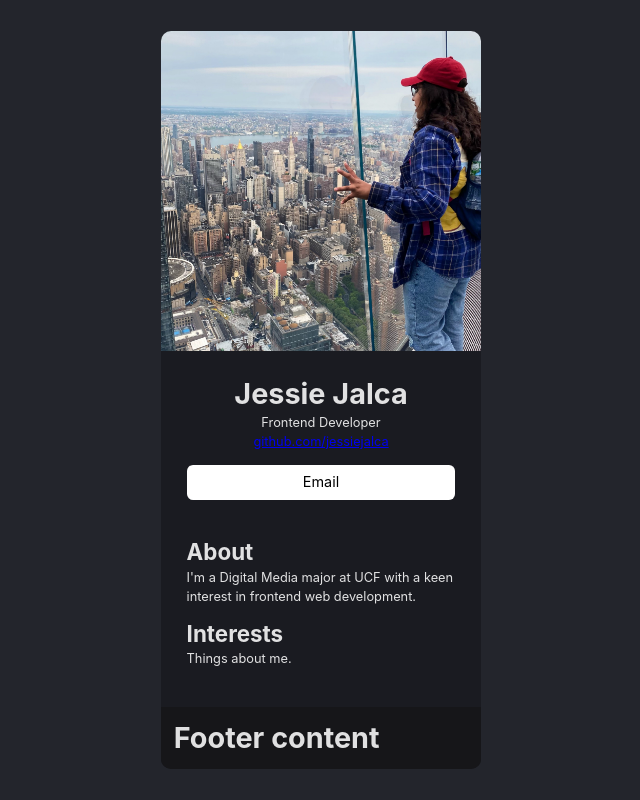
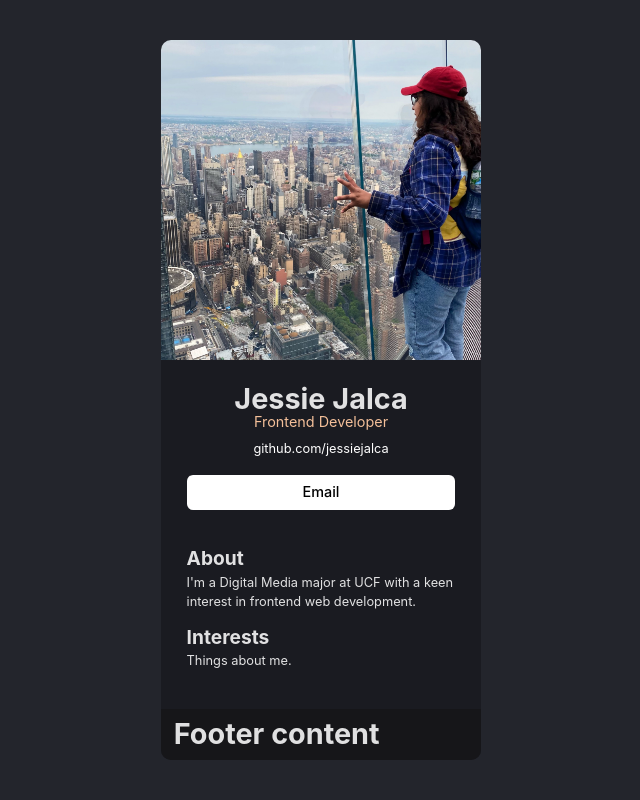
Before and after one commit to jessiejalca/scrimba-react, a React (Vite) app in the folder digital-business-card/: page / in a window 1280 px wide. Shown: the whole page, without its empty margins (319-959 px from the left). Built offline with nearby package versions, Linux system fonts and the light colour scheme.

Commit message:
Fix spacing and sizing, style title and website

```diff
--- a/digital-business-card/src/App.css
+++ b/digital-business-card/src/App.css
@@ -16,15 +16,27 @@ body {
 /* Typography */
 h1 {
   font-size: 1.8rem;
+  line-height: 0.9em;
 }
 
 h2 {
-  font-size: 1.4rem;
+  font-size: 1.2rem;
 }
 
 p {
   font-size: 0.8rem;
   line-height: 150%;
+}
+
+.title {
+  font-size: 0.9rem;
+  color: var(--highlight-color);
+}
+
+.website {
+  color: white;
+  text-decoration: none;
+  line-height: 250%;
 }
 
 /* Layout */
@@ -50,11 +62,12 @@ main > section {
 .email {
   width: 100%;
   font-size: 0.9rem;
+  font-weight: 500;
   color: black;
   background-color: white;
   border: none;
   border-radius: 6px;
-  margin-block: 0.8em;
+  margin-block: 0.6rem;
   padding: 0.4em;
 }
 
--- a/digital-business-card/src/components/Info.jsx
+++ b/digital-business-card/src/components/Info.jsx
@@ -6,7 +6,7 @@ const Info = () => (
       <section className="card-text">
       <h1>Jessie Jalca</h1>
       <p className="title">Frontend Developer</p>
-      <p><a href="https://github.com/jessiejalca" target="_blank">github.com/jessiejalca</a></p>
+      <p><a className="website" href="https://github.com/jessiejalca" target="_blank">github.com/jessiejalca</a></p>
       <button className="email">Email</button>
     </section>
   </header>
```
